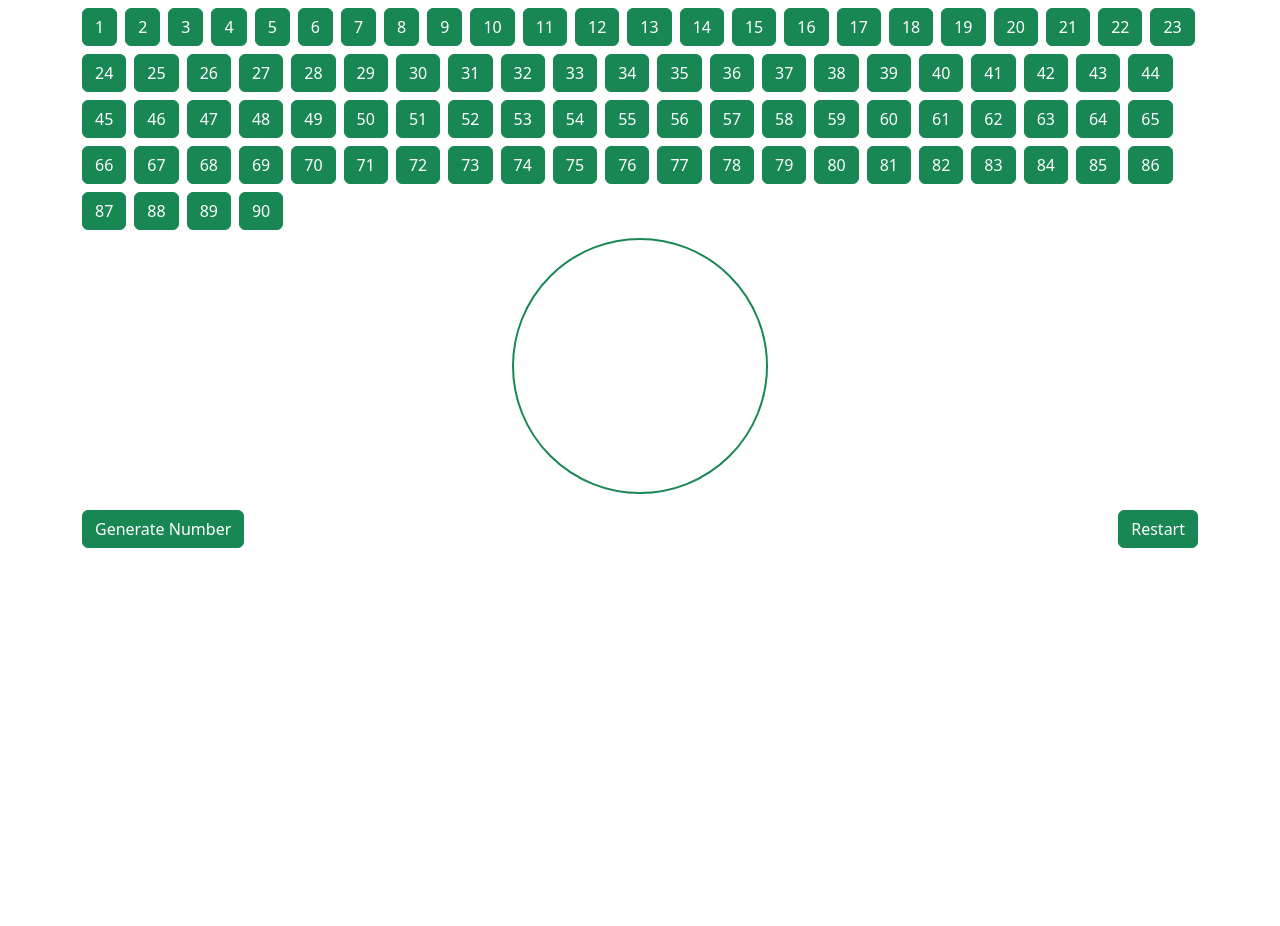
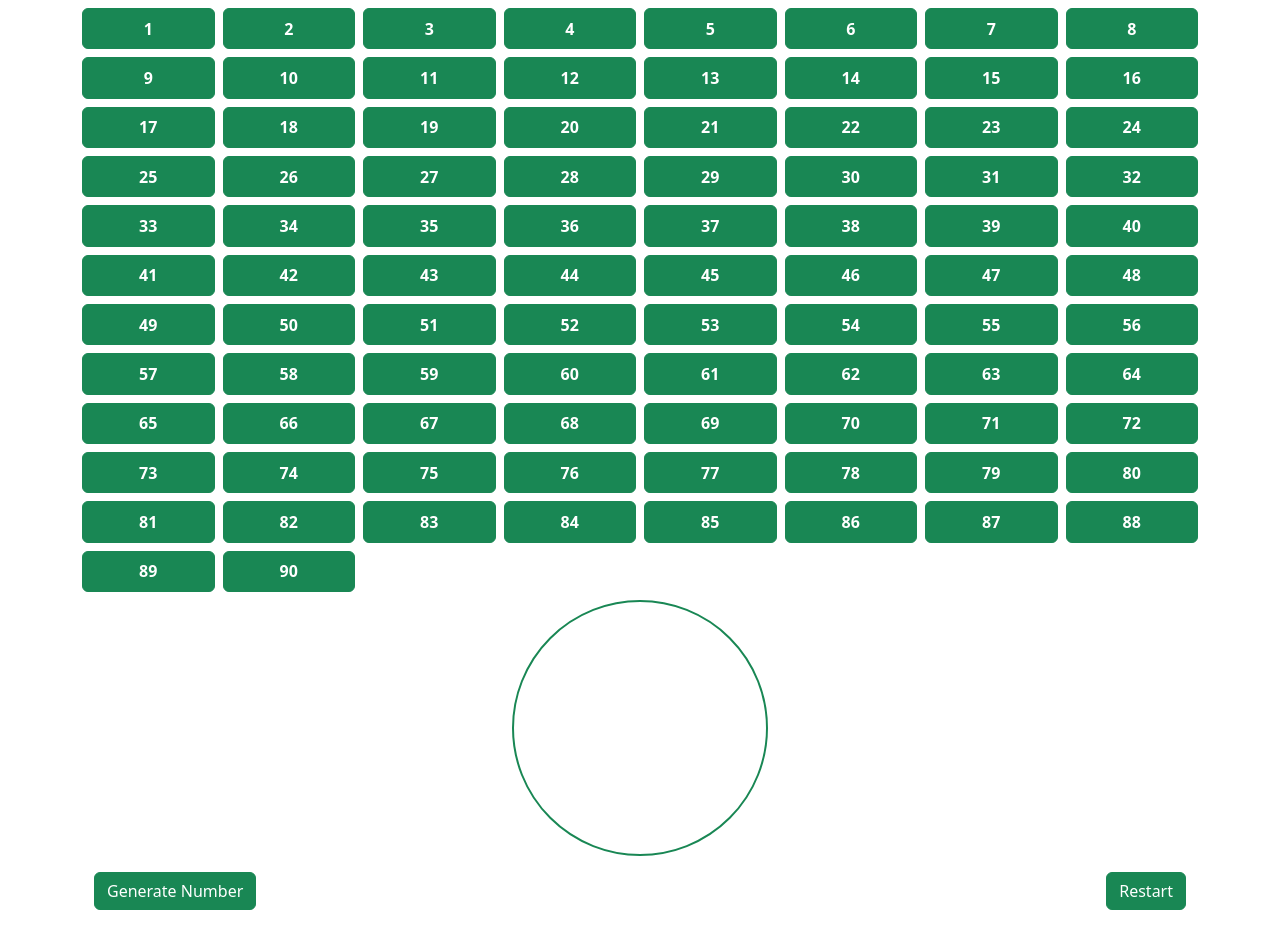
Before and after one commit to laxmankori03/Houseygame, a plain HTML site: page index.html in a window 1280 px wide. Before the commit the page ends 800 px from the top, so only its background shows below. Drawn offline with nearby package versions, Linux system fonts and the light colour scheme.

Commit message:
add some css

```diff
--- a/app.js
+++ b/app.js
@@ -27,7 +27,6 @@ function restartGame() {
   }
 
   shuffleArray(number);
-  console.log(number);
 
   const btns = document.querySelectorAll("button");
   for (btn of btns) {
--- a/index.html
+++ b/index.html
@@ -9,9 +9,10 @@
 </head>
   <body>
     <main class="vh-100">
-        <div class="container py-2 gap-2 d-flex flex-wrap" id="boxContainer">
+        <div class="container py-2 h-75" id="boxContainer">
             <button type="button" class="btn btn-success">1</button>
         </div>
+        <div class="container h-25">
             <div class="container d-flex justify-content-center">
                 <div class="randomNumDisplayBox d-flex justify-content-center rounded-circle border border-2 border-success text-white align-items-center">
                     <h1 class="text-success"></h1>
@@ -21,6 +22,8 @@
                 <button type="button" class="btn btn-success" id="generateNumber">Generate Number</button>
                 <button type="button" class="btn btn-success" id="restartGame">Restart</button>
             </div>
+        </div>
+
     </main>
     <script src="https://cdn.jsdelivr.net/npm/bootstrap@5.2.3/dist/js/bootstrap.bundle.min.js" integrity="sha384-kenU1KFdBIe4zVF0s0G1M5b4hcpxyD9F7jL+jjXkk+Q2h455rYXK/7HAuoJl+0I4" crossorigin="anonymous"></script>
     <script src="app.js"></script>
--- a/style.css
+++ b/style.css
@@ -1,6 +1,4 @@
-body{
-    overflow-y: hidden;
-}
+
 .randomNumDisplayBox{
     width: 20vw;
     height: 20vw;
@@ -26,3 +24,16 @@ body{
   .animate-pop {
     animation: pop 0.5s ease-out;
   }
+  #boxContainer {
+    display: grid;
+    grid-template-columns: repeat(8, 1fr); /* 10 buttons per row */
+    gap: 8px;
+    height: 100%;
+  }
+
+  #boxContainer .btn {
+    width: 100%;
+    height: 100%;
+    font-weight: bold;
+    font-size: 1rem;
+  }
```
Lines whose indentation alone changed are shown as unchanged.
